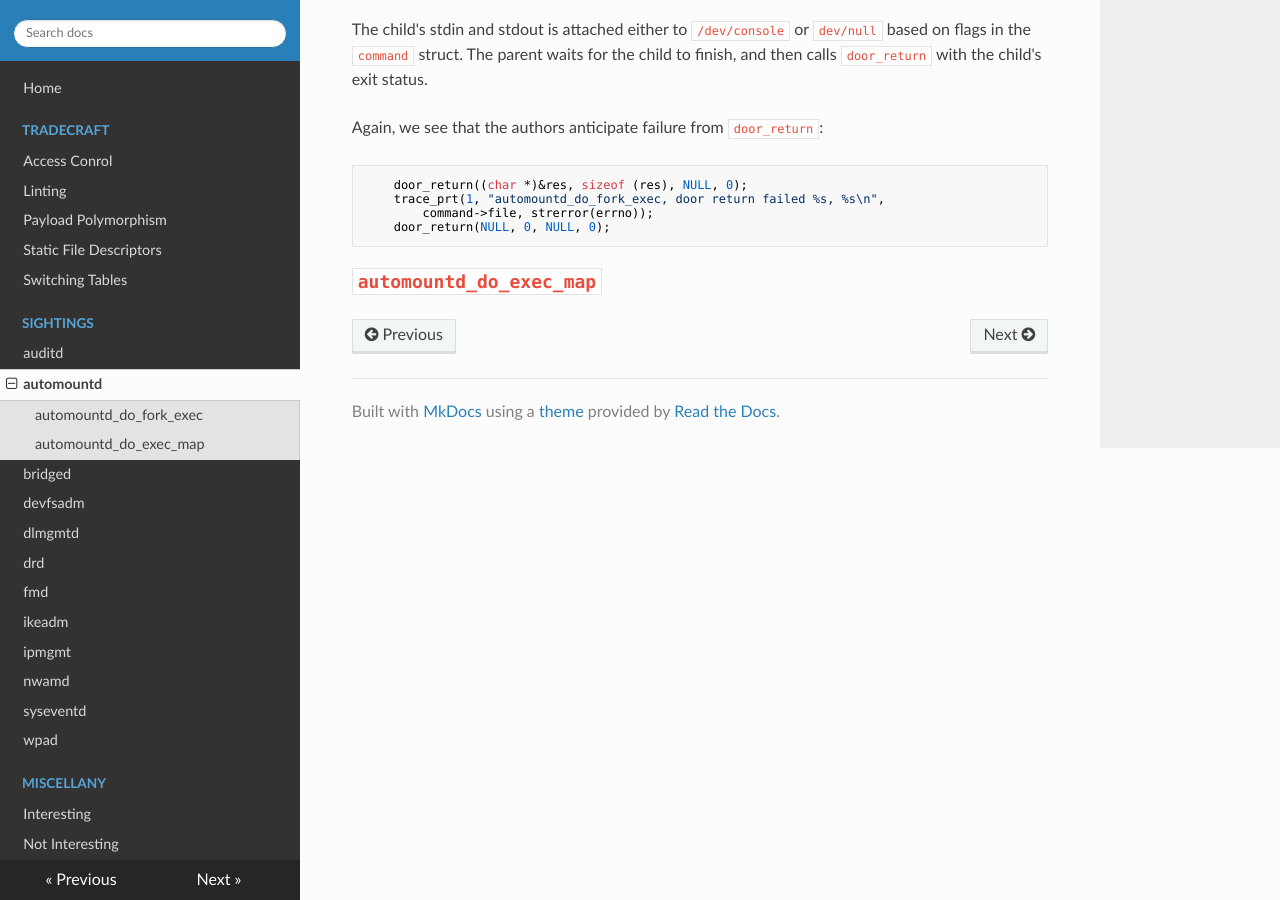
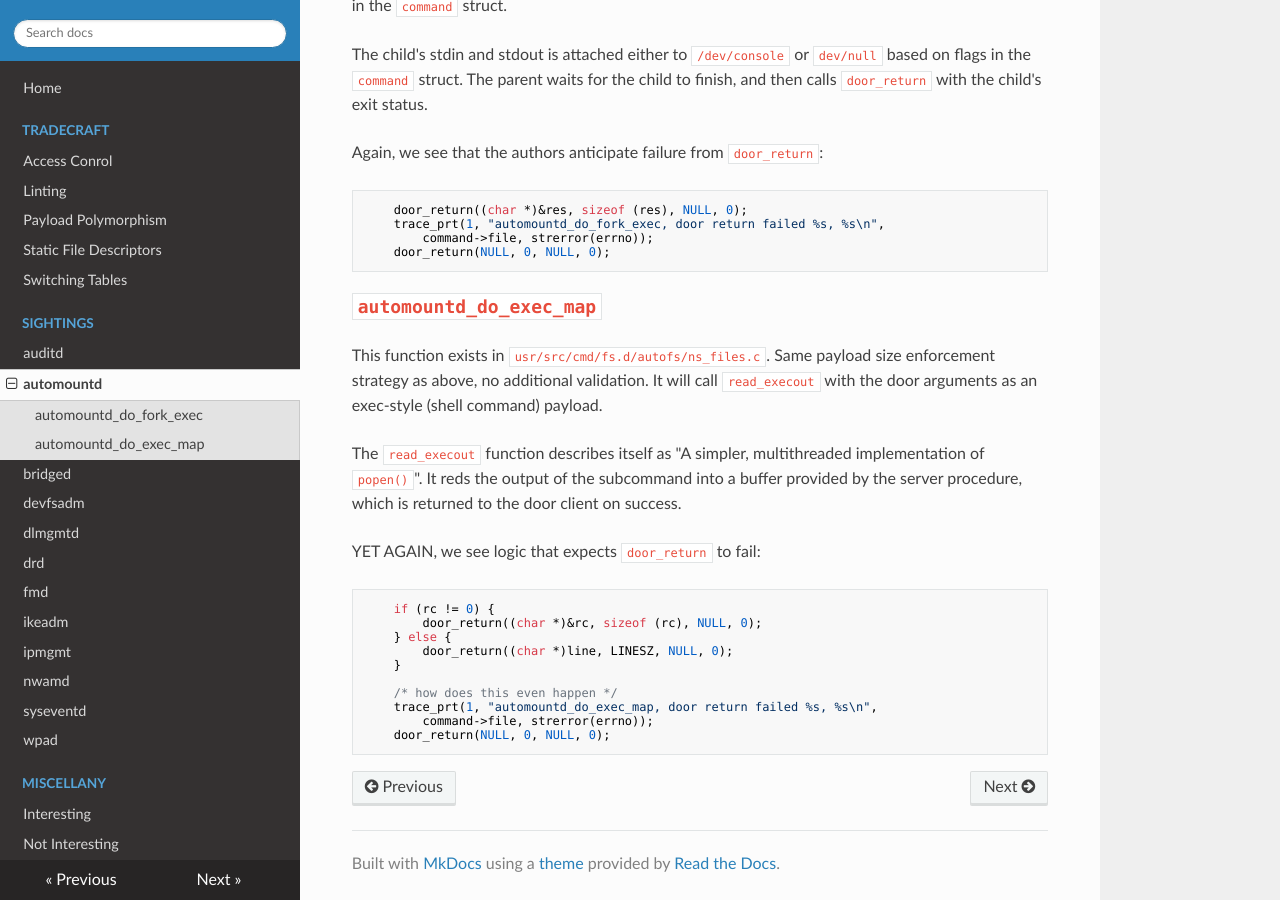
Before and after one commit to robertdfrench/doors-in-the-wild, an MkDocs documentation site: the page built from docs/automountd.md, in a window 1280 px wide and 900 px high, scrolled down 2622 px. Built offline with MkDocs 1.6.1, drawn with Linux system fonts in a browser that asks for light colours; nearby versions of some CDN libraries; some of the changed text lies outside the part shown.

Commit message:
Document remaining server procedure

````diff
--- a/docs/automountd.md
+++ b/docs/automountd.md
@@ -3,6 +3,7 @@
 * [`usr/src/cmd/fs.d/autofs/autod_main.c`](https://github.com/illumos/illumos-gate/blob/master/usr/src/cmd/fs.d/autofs/autod_main.c)
 * [`usr/src/cmd/fs.d/autofs/autod_mount.c`](https://github.com/illumos/illumos-gate/blob/master/usr/src/cmd/fs.d/autofs/autod_mount.c)
 * [`usr/src/cmd/fs.d/autofs/automount.h`](https://github.com/illumos/illumos-gate/blob/master/usr/src/cmd/fs.d/autofs/automount.h)
+* [`usr/src/cmd/fs.d/autofs/ns_files.c`](https://github.com/illumos/illumos-gate/blob/master/usr/src/cmd/fs.d/autofs/ns_files.c)
 
 `autofs_doorfunc` is the server procedure.
 
@@ -147,3 +148,25 @@ Again, we see that the authors anticipate failure from `door_return`:
 ```
 
 ## `automountd_do_exec_map`
+This function exists in `usr/src/cmd/fs.d/autofs/ns_files.c`. Same payload size
+enforcement strategy as above, no additional validation. It will call
+`read_execout` with the door arguments as an exec-style (shell command) payload.
+
+The `read_execout` function describes itself as "A simpler, multithreaded
+implementation of `popen()`". It reds the output of the subcommand into a buffer
+provided by the server procedure, which is returned to the door client on
+success.
+
+YET AGAIN, we see logic that expects `door_return` to fail:
+```c
+	if (rc != 0) {
+		door_return((char *)&rc, sizeof (rc), NULL, 0);
+	} else {
+		door_return((char *)line, LINESZ, NULL, 0);
+	}
+
+    /* how does this even happen */
+	trace_prt(1, "automountd_do_exec_map, door return failed %s, %s\n",
+	    command->file, strerror(errno));
+	door_return(NULL, 0, NULL, 0);
+```
````
